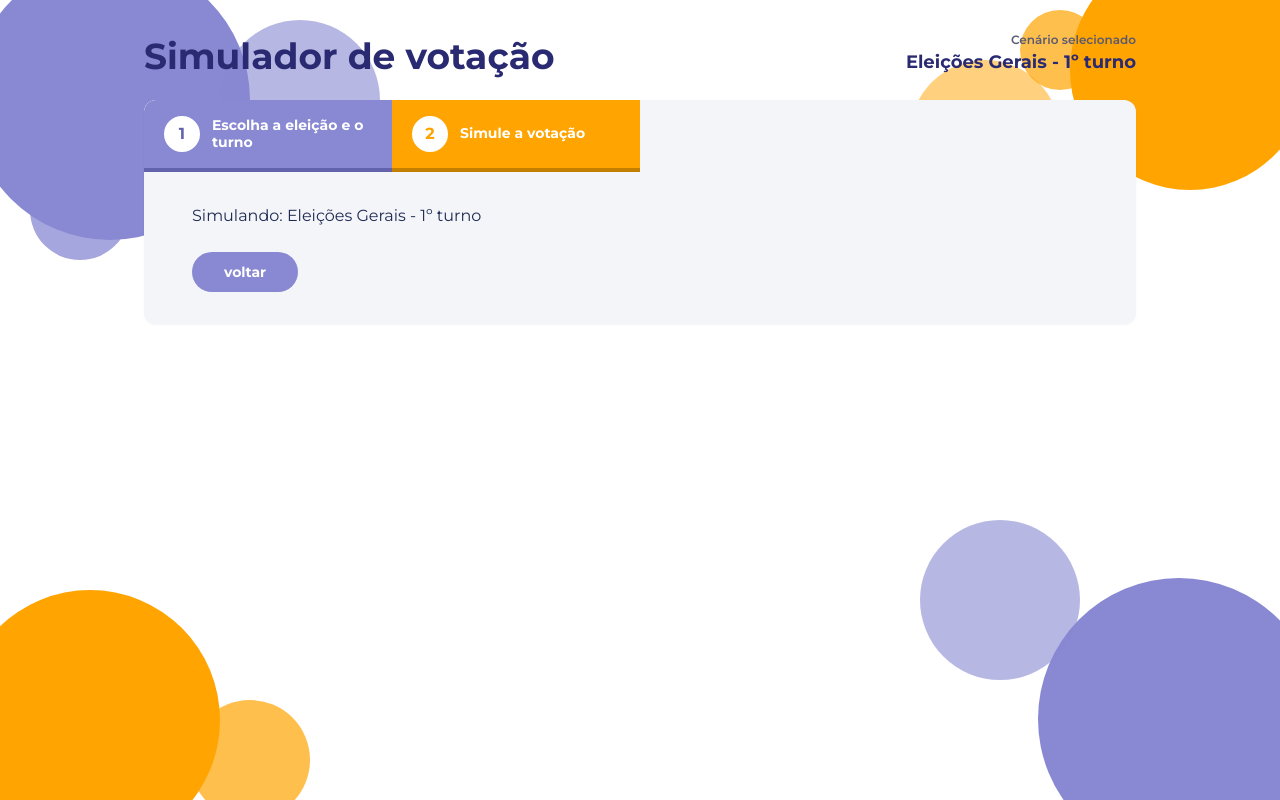
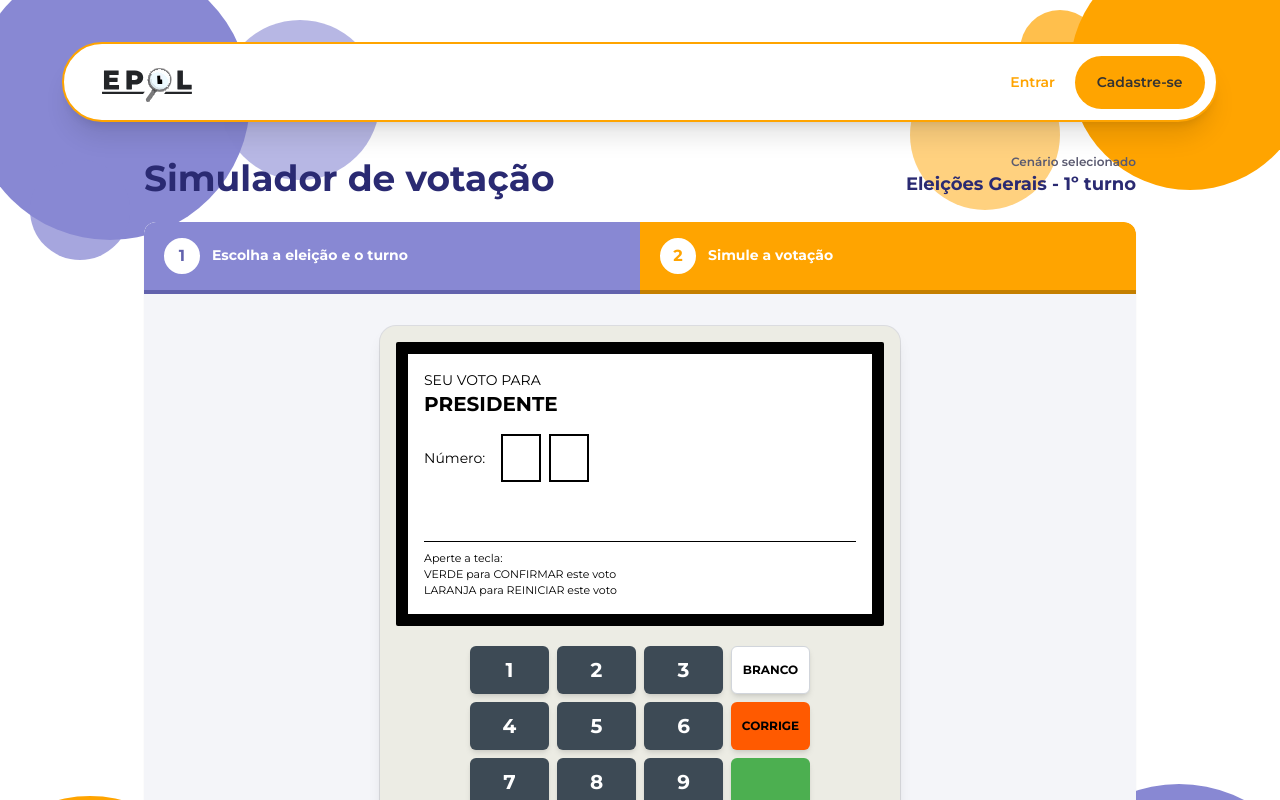
Before and after one commit to tcc-epol-ejs/epol-web, a React (Vite) app: page /simulador-urna in a window 1280 px wide. Both pictures are taken after a click on the button "avançar". Shown: the top 800 px of the page. Built offline with nearby package versions, Linux system fonts and the light colour scheme.

Commit message:
feat: urna adicionada (testando)

```diff
--- a/src/pages/simulador-urna/index.tsx
+++ b/src/pages/simulador-urna/index.tsx
@@ -1,8 +1,8 @@
 import { useState } from 'react';
-import Header from '../../components/header';
+import type { ReactNode } from 'react';
 import Footer from '../../components/footer/footer';
-
-// ---------- Fundo decorativo ----------
+import Header from '../../components//header';
+import pipoTriste from '../../assets/Imagens/pipoTriste.png';
 
 const bolasConfig = [
   { size: 280, top: '-40px', left: '-30px', opacity: 1 },
@@ -48,8 +48,6 @@ function Bolas() {
   );
 }
 
-// ---------- Dados ----------
-
 interface Cenario {
   id: string;
   titulo: string;
@@ -71,11 +69,32 @@ const CENARIOS: Cenario[] = [
 
 const ETAPAS = ['Escolha a eleição e o turno', 'Simule a votação'];
 
-// ---------- Stepper ----------
+// Candidatos fictícios (pipos)
+interface CandidatoUrna {
+  numero: string;
+  nome: string;
+  partido: string;
+  foto: string;
+}
+
+const CANDIDATOS_EXEMPLO: CandidatoUrna[] = [
+  {
+    numero: '11',
+    nome: 'Candidato Exemplo A',
+    partido: 'AAA',
+    foto: 'https://via.placeholder.com/150',
+  },
+  {
+    numero: '22',
+    nome: 'Candidata Exemplo B',
+    partido: 'BBB',
+    foto: 'pipoTriste',
+  },
+];
 
 function Stepper({ atual }: { atual: number }) {
   return (
-    <ol className="grid grid-cols-1 sm:grid-cols-4 overflow-hidden rounded-t-xl">
+    <ol className="grid grid-cols-1 sm:grid-cols-2 overflow-hidden rounded-t-xl">
       {ETAPAS.map((nome, i) => {
         const numero = i + 1;
         const ativa = numero === atual;
@@ -112,8 +131,6 @@ function Stepper({ atual }: { atual: number }) {
   );
 }
 
-// ---------- Card de cenário ----------
-
 function CardCenario({
   cenario,
   selecionado,
@@ -146,6 +163,23 @@ function CardCenario({
   );
 }
 
+function Cabecalho({ cenario }: { cenario: Cenario }) {
+  return (
+    <header className="flex flex-col gap-4 sm:flex-row sm:items-end sm:justify-between">
+      <h1 className="text-4xl font-bold text-[#2a2a72]">
+        Simulador de votação
+      </h1>
+
+      <div className="sm:text-right">
+        <p className="text-xs font-semibold text-[#5A5A70]">
+          Cenário selecionado
+        </p>
+        <p className="text-lg font-bold text-[#2a2a72]">{cenario.titulo}</p>
+      </div>
+    </header>
+  );
+}
+
 // ---------- Etapa 1 ----------
 
 function SimuladorEtapa1({
@@ -160,31 +194,18 @@ function SimuladorEtapa1({
 
   return (
     <section className="relative z-10 mx-auto w-full max-w-5xl px-4 py-8">
-      <header className="flex flex-col gap-4 sm:flex-row sm:items-end sm:justify-between">
-        <h1 className="text-5xl font-bold text-[#2a2a72]">
-          Simulador de votação
-        </h1>
-
-        <div className="sm:text-right">
-          <p className="text-xs font-semibold text-[#5A5A70]">
-            Cenário selecionado
-          </p>
-          <p className="text-lg font-bold text-[#2a2a72]">
-            {selecionado.titulo}
-          </p>
-        </div>
-      </header>
+      <Cabecalho cenario={selecionado} />
 
       <div className="mt-6 overflow-hidden rounded-xl bg-[#f4f5f9] shadow-sm">
         <Stepper atual={1} />
 
         <div className="px-6 py-8 sm:px-12">
-          <p className="mb-6 text-base text-[#1f2a52]">
+          <p className="mb-5 text-base text-[#1f2a52]">
             Defina o tipo de eleição e o turno que deseja simular.
           </p>
 
-          <div className="rounded-lg bg-[#8888D3] p-5">
-            <div className="grid grid-cols-1 gap-4 md:grid-cols-2">
+          <div className="rounded-xl bg-[#8888D3] p-6">
+            <div className="grid grid-cols-1 gap-6 md:grid-cols-2">
               {CENARIOS.map((cenario) => (
                 <CardCenario
                   key={cenario.id}
@@ -199,7 +220,7 @@ function SimuladorEtapa1({
           <div className="mt-6 flex justify-end">
             <button
               type="button"
-              onClick={() => onAvancar?.(selecionado)}
+              onClick={() => onAvancar(selecionado)}
               className="rounded-full bg-[#FFA400] px-8 py-2.5 text-sm font-bold text-white transition-all hover:brightness-110 focus-visible:outline focus-visible:outline-2 focus-visible:outline-offset-2 focus-visible:outline-[#2a2a72]"
             >
               avançar
@@ -210,6 +231,36 @@ function SimuladorEtapa1({
     </section>
   );
 }
+
+// ---------- Tecla da urna ----------
+
+function Tecla({
+  children,
+  onClick,
+  className = '',
+  label,
+}: {
+  children: ReactNode;
+  onClick: () => void;
+  className?: string;
+  label: string;
+}) {
+  return (
+    <button
+      type="button"
+      aria-label={label}
+      onClick={onClick}
+      className={`flex items-center justify-center rounded-md font-bold shadow-md transition active:translate-y-0.5 active:shadow-sm focus-visible:outline focus-visible:outline-2 focus-visible:outline-offset-2 focus-visible:outline-[#FFA400] ${className}`}
+    >
+      {children}
+    </button>
+  );
+}
+
+// ---------- Etapa 2 (visor + teclado) ----------
+
+type Fase = 'digitando' | 'branco' | 'fim';
+
 function SimuladorEtapa2({
   cenario,
   onVoltar,
@@ -217,35 +268,200 @@ function SimuladorEtapa2({
   cenario: Cenario;
   onVoltar: () => void;
 }) {
+  const cargo = 'Presidente';
+  const digitos = 2;
+
+  const [numero, setNumero] = useState('');
+  const [fase, setFase] = useState<Fase>('digitando');
+
+  const completo = numero.length === digitos;
+  const candidato = completo
+    ? CANDIDATOS_EXEMPLO.find((c) => c.numero === numero)
+    : undefined;
+
+  function reiniciar() {
+    setNumero('');
+    setFase('digitando');
+  }
+
+  function digitar(d: string) {
+    if (fase === 'fim') return reiniciar();
+    if (fase !== 'digitando' || completo) return;
+    setNumero((n) => n + d);
+  }
+
+  function branco() {
+    if (fase === 'fim') return reiniciar();
+    if (fase === 'digitando' && numero === '') setFase('branco');
+  }
+
+  function corrige() {
+    reiniciar();
+  }
+
+  function confirma() {
+    if (fase === 'fim') return reiniciar();
+    if (fase === 'branco' || completo) {
+      setFase('fim');
+      // TODO: registrar o voto aqui (branco, nulo ou candidato)
+    }
+  }
+
   return (
     <section className="relative z-10 mx-auto w-full max-w-5xl px-4 py-8">
-      <header className="flex flex-col gap-4 sm:flex-row sm:items-end sm:justify-between">
-        <h1 className="text-4xl font-bold text-[#2a2a72]">
-          Simulador de votação
-        </h1>
-
-        <div className="sm:text-right">
-          <p className="text-xs font-semibold text-[#5A5A70]">
-            Cenário selecionado
-          </p>
-          <p className="text-lg font-bold text-[#2a2a72]">{cenario.titulo}</p>
-        </div>
-      </header>
+      <Cabecalho cenario={cenario} />
 
       <div className="mt-6 overflow-hidden rounded-xl bg-[#f4f5f9] shadow-sm">
         <Stepper atual={2} />
 
         <div className="px-6 py-8 sm:px-12">
-          {/* conteúdo da urna vai aqui */}
-          <p className="text-base text-[#1f2a52]">
-            Simulando: {cenario.titulo}
-          </p>
+          <div className="mx-auto w-full max-w-[520px] rounded-2xl bg-[#ecece4] p-4 shadow-lg ring-1 ring-black/10">
+            {/* Visor */}
+            <div className="rounded-sm bg-black p-3">
+              <div
+                className="flex min-h-[260px] flex-col bg-white p-4 text-black"
+                aria-live="polite"
+              >
+                {fase === 'fim' && (
+                  <div className="flex flex-1 flex-col items-center justify-center">
+                    <p className="text-8xl font-bold tracking-widest">FIM</p>
+                    <p className="mt-2 text-2xl">VOTOU</p>
+                    <p className="mt-6 text-xs text-gray-500">
+                      Aperte qualquer tecla para votar de novo
+                    </p>
+                  </div>
+                )}
 
-          <div className="mt-6 flex justify-between">
+                {fase === 'branco' && (
+                  <div className="flex flex-1 flex-col">
+                    <p className="text-sm">SEU VOTO PARA</p>
+                    <p className="text-xl font-bold uppercase">{cargo}</p>
+                    <p className="flex flex-1 items-center justify-center text-3xl font-bold">
+                      VOTO EM BRANCO
+                    </p>
+                  </div>
+                )}
+
+                {fase === 'digitando' && (
+                  <div className="flex flex-1 flex-col">
+                    <p className="text-sm">SEU VOTO PARA</p>
+                    <p className="text-xl font-bold uppercase">{cargo}</p>
+
+                    <div className="mt-4 flex items-center gap-2">
+                      <span className="mr-2 text-sm">Número:</span>
+                      {Array.from({ length: digitos }).map((_, i) => (
+                        <span
+                          key={i}
+                          className="flex h-12 w-10 items-center justify-center border-2 border-black text-3xl font-bold"
+                        >
+                          {numero[i] ?? ''}
+                        </span>
+                      ))}
+                    </div>
+
+                    {completo && candidato && (
+                      <div className="mt-4 text-sm leading-6">
+                        <p>
+                          Nome: <strong>{candidato.nome}</strong>
+                        </p>
+                        <p>
+                          Partido: <strong>{candidato.partido}</strong>
+                        </p>
+                      </div>
+                    )}
+
+                    {completo && !candidato && (
+                      <div className="mt-4 text-sm leading-6">
+                        <p className="font-bold">NÚMERO ERRADO</p>
+                        <p className="font-bold">VOTO NULO</p>
+                      </div>
+                    )}
+                  </div>
+                )}
+
+                {fase !== 'fim' && (
+                  <div className="mt-3 border-t border-black pt-2 text-[11px] leading-4">
+                    <p>Aperte a tecla:</p>
+                    <p>VERDE para CONFIRMAR este voto</p>
+                    <p>LARANJA para REINICIAR este voto</p>
+                  </div>
+                )}
+              </div>
+            </div>
+
+            {/* Teclado */}
+            <div className="mx-auto mt-5 grid w-full max-w-[340px] grid-cols-4 gap-2">
+              {['1', '2', '3'].map((d) => (
+                <Tecla
+                  key={d}
+                  label={`Tecla ${d}`}
+                  onClick={() => digitar(d)}
+                  className="h-12 bg-[#3d4a55] text-xl text-white"
+                >
+                  {d}
+                </Tecla>
+              ))}
+              <Tecla
+                label="Branco"
+                onClick={branco}
+                className="h-12 border border-gray-300 bg-white text-xs text-black"
+              >
+                BRANCO
+              </Tecla>
+
+              {['4', '5', '6'].map((d) => (
+                <Tecla
+                  key={d}
+                  label={`Tecla ${d}`}
+                  onClick={() => digitar(d)}
+                  className="h-12 bg-[#3d4a55] text-xl text-white"
+                >
+                  {d}
+                </Tecla>
+              ))}
+              <Tecla
+                label="Corrige"
+                onClick={corrige}
+                className="h-12 bg-[#ff5a00] text-xs text-black"
+              >
+                CORRIGE
+              </Tecla>
+
+              {['7', '8', '9'].map((d) => (
+                <Tecla
+                  key={d}
+                  label={`Tecla ${d}`}
+                  onClick={() => digitar(d)}
+                  className="h-12 bg-[#3d4a55] text-xl text-white"
+                >
+                  {d}
+                </Tecla>
+              ))}
+              <Tecla
+                label="Confirma"
+                onClick={confirma}
+                className="row-span-2 bg-[#4caf50] text-sm text-black"
+              >
+                CONFIRMA
+              </Tecla>
+
+              <span />
+              <Tecla
+                label="Tecla 0"
+                onClick={() => digitar('0')}
+                className="h-12 bg-[#3d4a55] text-xl text-white"
+              >
+                0
+              </Tecla>
+              <span />
+            </div>
+          </div>
+
+          <div className="mt-6 flex justify-start">
             <button
               type="button"
               onClick={onVoltar}
-              className="rounded-full bg-[#8888D3] px-8 py-2.5 text-sm font-bold text-white transition-all hover:brightness-110"
+              className="rounded-full bg-[#8888D3] px-8 py-2.5 text-sm font-bold text-white transition-all hover:brightness-110 focus-visible:outline focus-visible:outline-2 focus-visible:outline-offset-2 focus-visible:outline-[#2a2a72]"
             >
               voltar
             </button>
@@ -255,6 +471,9 @@ function SimuladorEtapa2({
     </section>
   );
 }
+
+// ---------- Página ----------
+
 export default function SimuladorUrna() {
   const [etapa, setEtapa] = useState<1 | 2>(1);
   const [cenario, setCenario] = useState<Cenario>(CENARIOS[0]);
@@ -263,7 +482,7 @@ export default function SimuladorUrna() {
     <div>
       <div className="relative min-h-[100dvh] w-full overflow-hidden bg-white">
         <Bolas />
-
+        <Header />
         {etapa === 1 && (
           <SimuladorEtapa1
             cenarioInicial={cenario}
```
